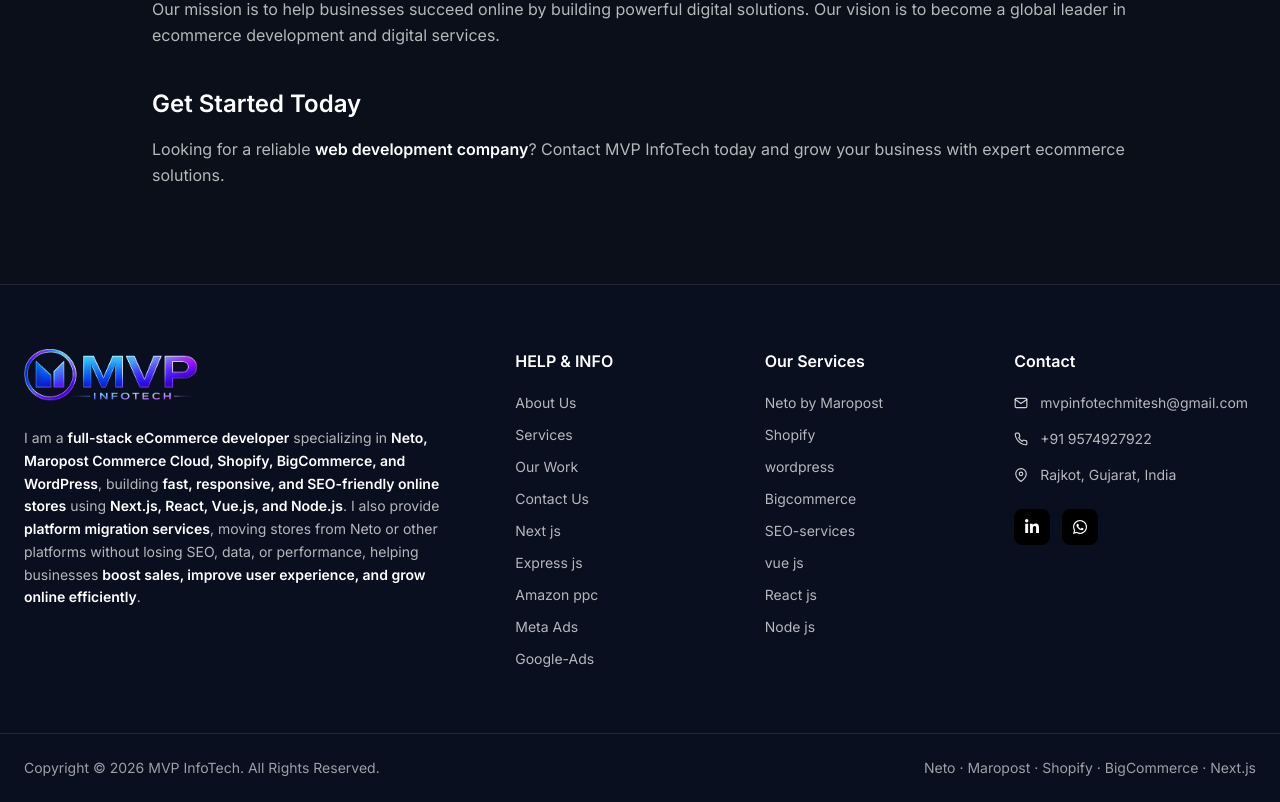
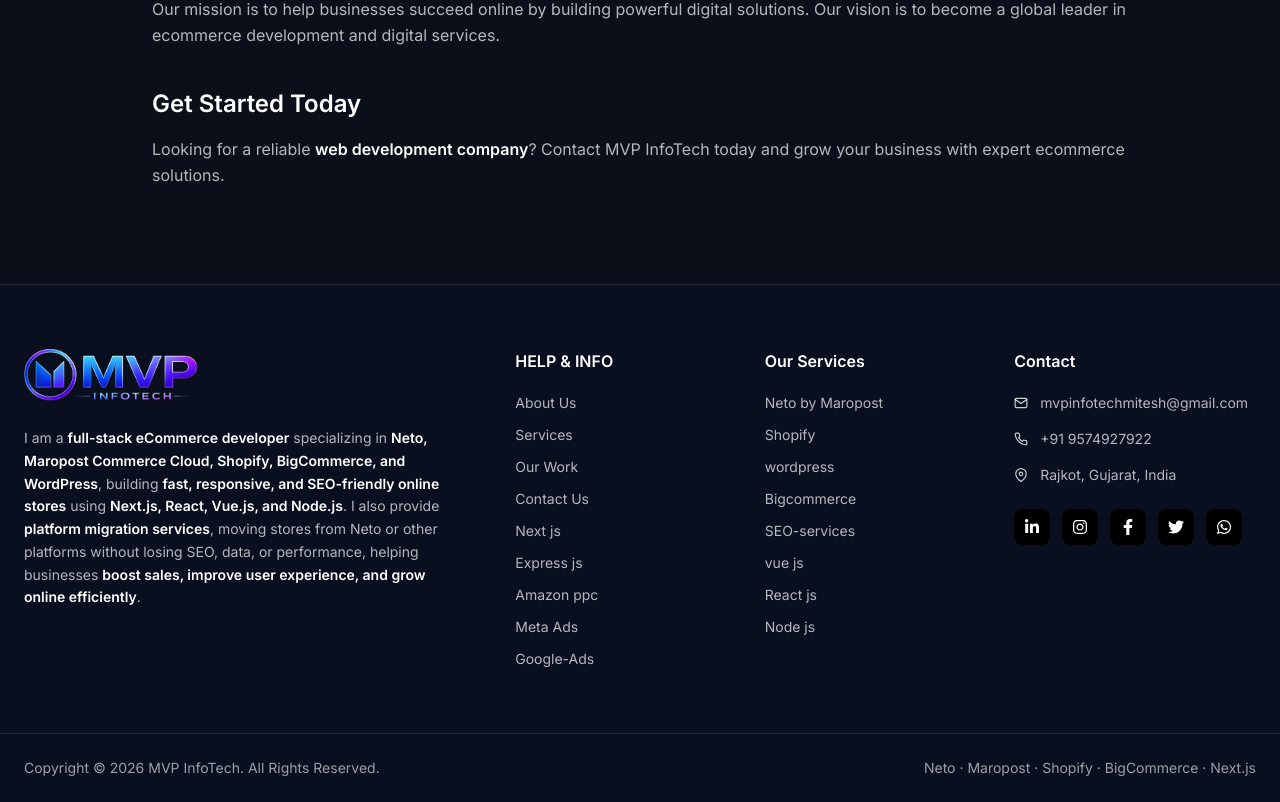
Before and after one commit to miteshparmar49/Movie-Explorer, a Next.js app: page /about in a window 1280 px wide. Shown: the part 1825-2627 px from the top of the page. Built offline with nearby package versions, Linux system fonts and the light colour scheme.

Commit message:
add social midia

```diff
--- a/components/Footer.tsx
+++ b/components/Footer.tsx
@@ -7,8 +7,10 @@
 } from "react-icons/fi";
 import {
   FaLinkedinIn,
+  FaWhatsapp,
+  FaInstagram,
+  FaFacebookF,
   FaTwitter,
-  FaWhatsapp,
 } from "react-icons/fa";
 
 export default function Footer() {
@@ -184,26 +186,52 @@
             {/* Social icons */}
             <div className="mt-6 flex items-center gap-3">
 
+  {/* LinkedIn */}
   <a
-                href="https://www.linkedin.com/in/mitesh-parmar-602601184/"
+    href="https://www.linkedin.com/in/mvp-infotech/"
     target="_blank"
     rel="noopener noreferrer"
     className="h-9 w-9 rounded-lg bg-black border border-black flex items-center justify-center hover:bg-gray-800 transition"
     aria-label="LinkedIn"
   >
-                <FaLinkedinIn  />
+    <FaLinkedinIn className="text-white" />
   </a>
 
 
 
-              {/* <a
-                href="#"
-                className="h-9 w-9 rounded-lg bg-white/5 border border-white/10 flex items-center justify-center hover:bg-white/10 transition"
+  {/* Instagram */}
+  <a
+    href="https://www.instagram.com/mvp_infotech/"
+    target="_blank"
+    rel="noopener noreferrer"
+    className="h-9 w-9 rounded-lg bg-black border border-black flex items-center justify-center hover:bg-gray-800 transition"
+    aria-label="Instagram"
+  >
+    <FaInstagram className="text-white" />
+  </a>
+
+  {/* Facebook */}
+  <a
+    href="https://www.facebook.com/mvpinfotech"
+    target="_blank"
+    rel="noopener noreferrer"
+    className="h-9 w-9 rounded-lg bg-black border border-black flex items-center justify-center hover:bg-gray-800 transition"
+    aria-label="Facebook"
+  >
+    <FaFacebookF className="text-white" />
+  </a>
+
+  {/* Twitter / X */}
+  <a
+    href="https://x.com/mvpinfotech"
+    target="_blank"
+    rel="noopener noreferrer"
+    className="h-9 w-9 rounded-lg bg-black border border-black flex items-center justify-center hover:bg-gray-800 transition"
     aria-label="Twitter"
   >
-                <FaTwitter />
-              </a> */}
-
+    <FaTwitter className="text-white" />
+  </a>
+ {/* WhatsApp */}
   <a
     href="https://wa.me/919574927922?text=Hi%2C%20I%20need%20Neto%20developer"
     target="_blank"
@@ -213,7 +241,6 @@
   >
     <FaWhatsapp className="text-white" />
   </a>
-
 </div>
           </address>
         </div>
```
Lines whose indentation alone changed are shown as unchanged.
